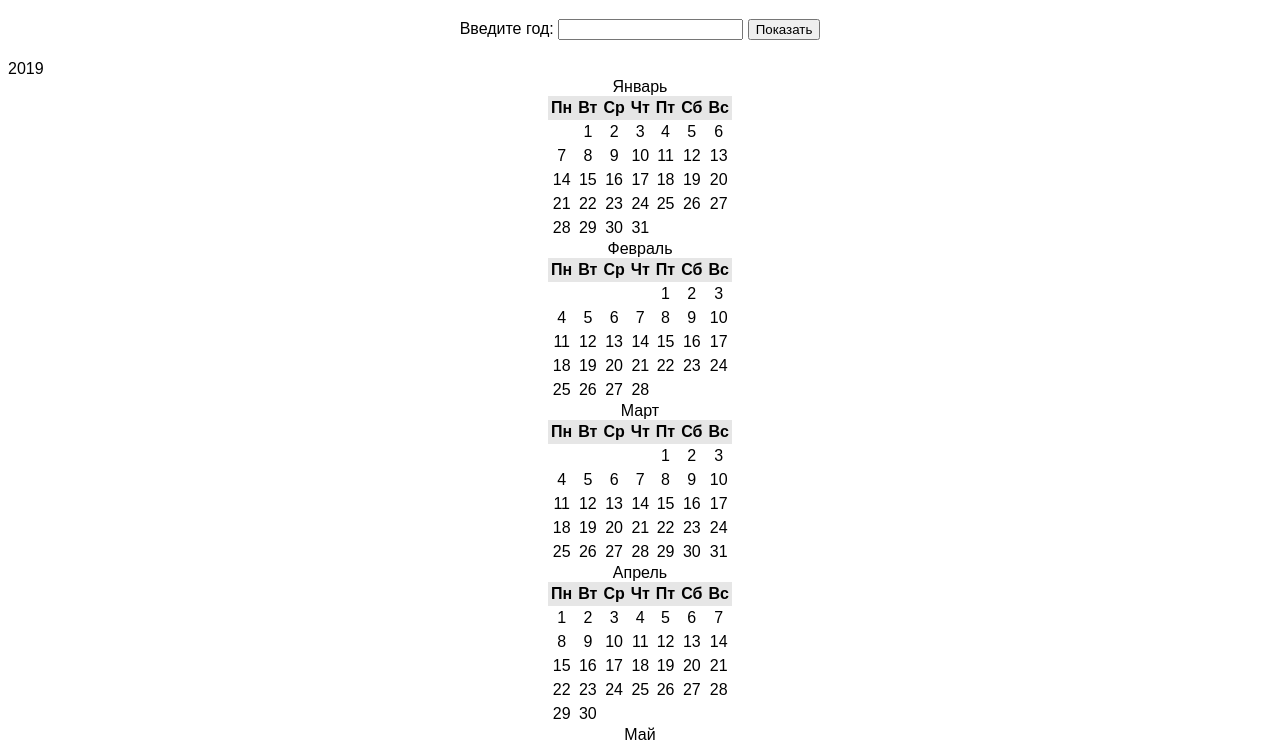
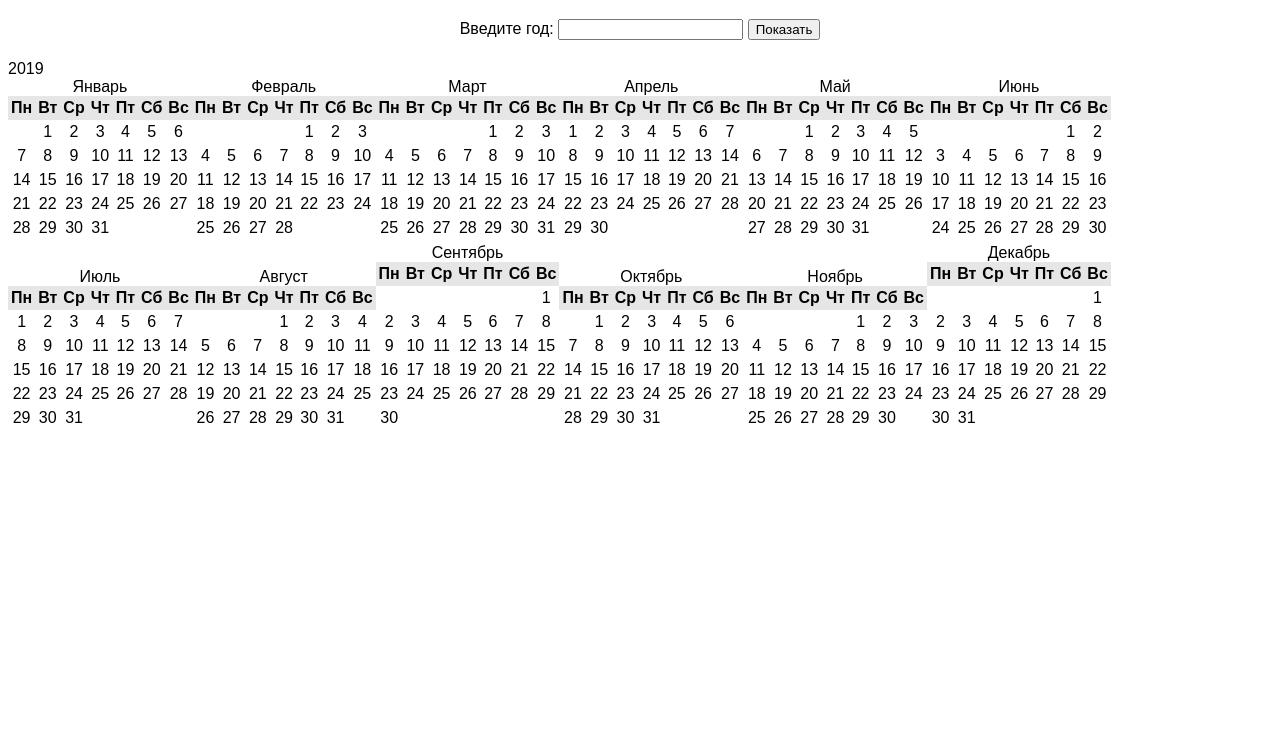
Before and after one commit to alexpryp/calendar, a website: page dist/index.html in a window 1280 px wide. Shown: the part 61-802 px from the top of the page. Drawn offline with Linux system fonts and the light colour scheme; files that its build step writes are made by us from their sources.

Commit message:
Months placed in row

```diff
--- a/src/SASS/main.scss
+++ b/src/SASS/main.scss
@@ -20,8 +20,10 @@ td, th {
 	padding: 3px;
 	text-align: center;
 }
-
 th {
 	font-weight: bold;
 	background-color: #e6e6e6;
 }
+.month {
+	display: inline-block;
+}
--- a/src/js/script.js
+++ b/src/js/script.js
@@ -42,6 +42,8 @@ function createMonth(id, year, month) {
 				let TD = TR.appendChild(document.createElement('td'));
 			}
 		}
+
+		elem.classList.add("month");
 
 		return monthObj;
 	}
```
Also changed, not shown: dist/CSS/main.css, dist/js/script.js.
